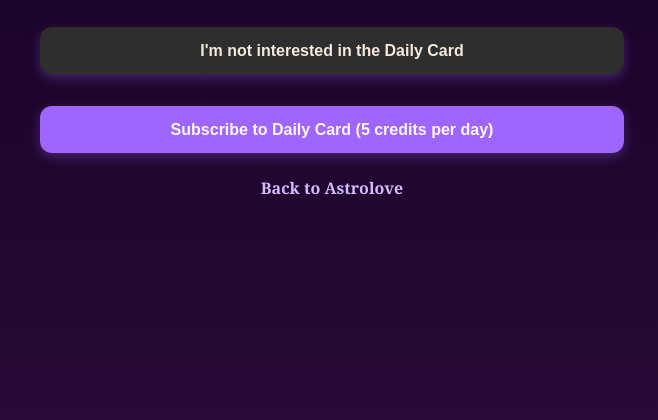
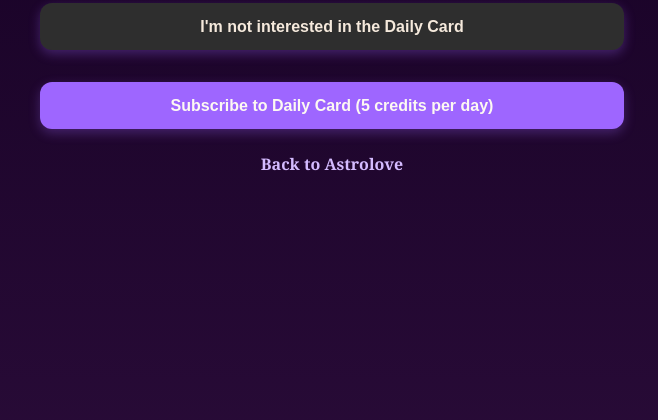
Before and after one commit to marinavydrina/dailycard, a Flask app: page /card in a window 1280 px wide. Shown: the part 278-698 px from the top of the page, without its empty margins (308-966 px from the left). Run offline with Flask 3, Linux system fonts and the light colour scheme; the visitor is signed in with stand-in values (Sample User, id 1).

Commit message:
Add files via upload

```diff
--- a/static/style.css
+++ b/static/style.css
@@ -97,7 +97,7 @@ img {
   display: flex;
   flex-direction: column;
   gap: 1rem;
-  margin-top: 2.5rem;
+  margin-top: 1rem;
 }
 
 img.tarot-card {
```
